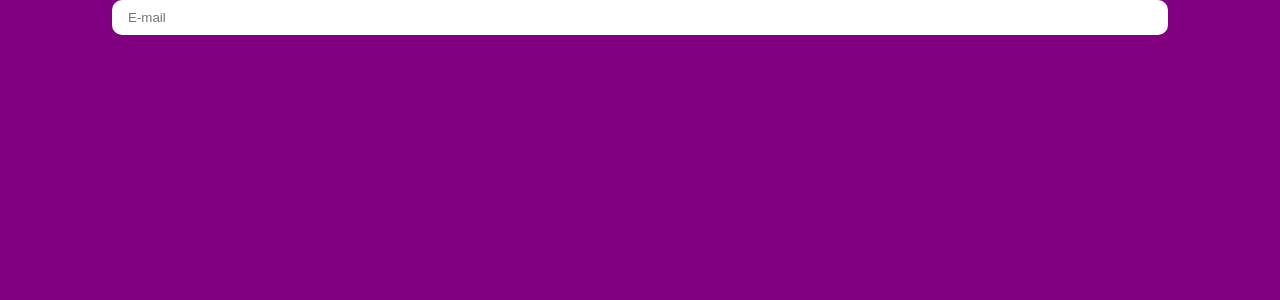
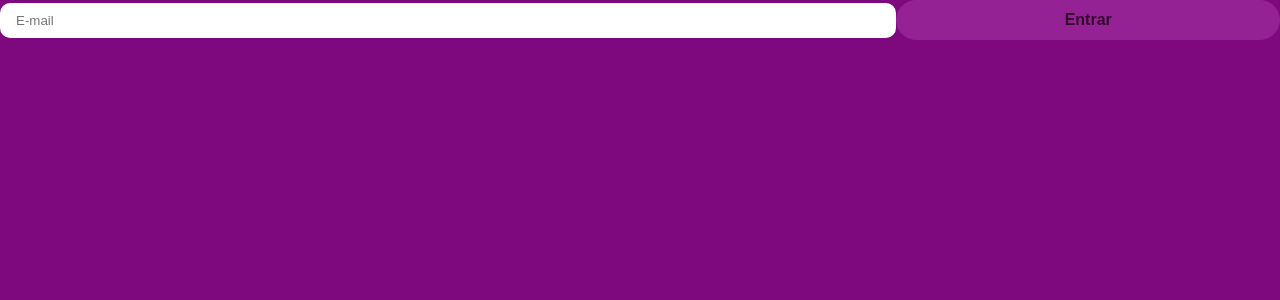
Before and after one commit to thiagofalima/login-validation-ui, a React (Create React App) app in the folder app/: page / in a window 1280 px wide. Shown: the top 300 px of the page. Built offline with nearby package versions, Linux system fonts and the light colour scheme.

Commit message:
feat(button): add Button component

```diff
--- a/app/src/App.tsx
+++ b/app/src/App.tsx
@@ -1,3 +1,4 @@
+import { Button } from "./components/Button";
 import { Container } from "./components/Container";
 import { Input } from "./components/Input";
 
@@ -5,6 +6,7 @@ function App() {
   return (
     <Container>
       <Input placeholder="E-mail"/>
+      <Button>Entrar</Button>
     </Container>
   );
 }
--- /dev/null
+++ b/app/src/components/Button.tsx
@@ -0,0 +1,18 @@
+import styled from "styled-components";
+
+
+export const Button = styled.button`
+    width: 35%;
+    padding: 10px 16px;
+    border-radius: 20px;
+    border: 1px solid #952294;
+    background-color: #952294;
+    color: #320b2d;
+    font-size: 1em;
+    font-weight: 700;
+
+
+    &:hover{
+        opacity: 0.6
+    }
+`
--- a/app/src/components/GlobalStyles.tsx
+++ b/app/src/components/GlobalStyles.tsx
@@ -9,7 +9,7 @@ const GlobalStyles = createGlobalStyle`
 
     body {
         font-family: "Roboto";
-        background: purple;
+        background: #7e097e;
     }
 
 `;
```
